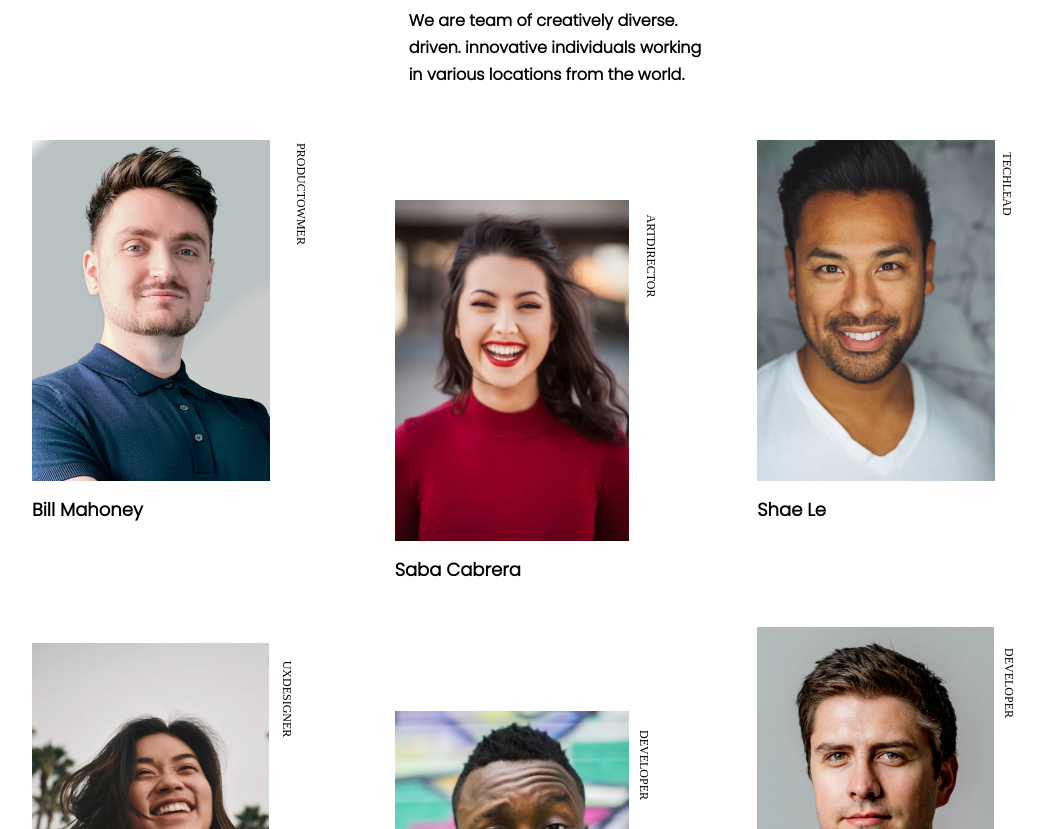
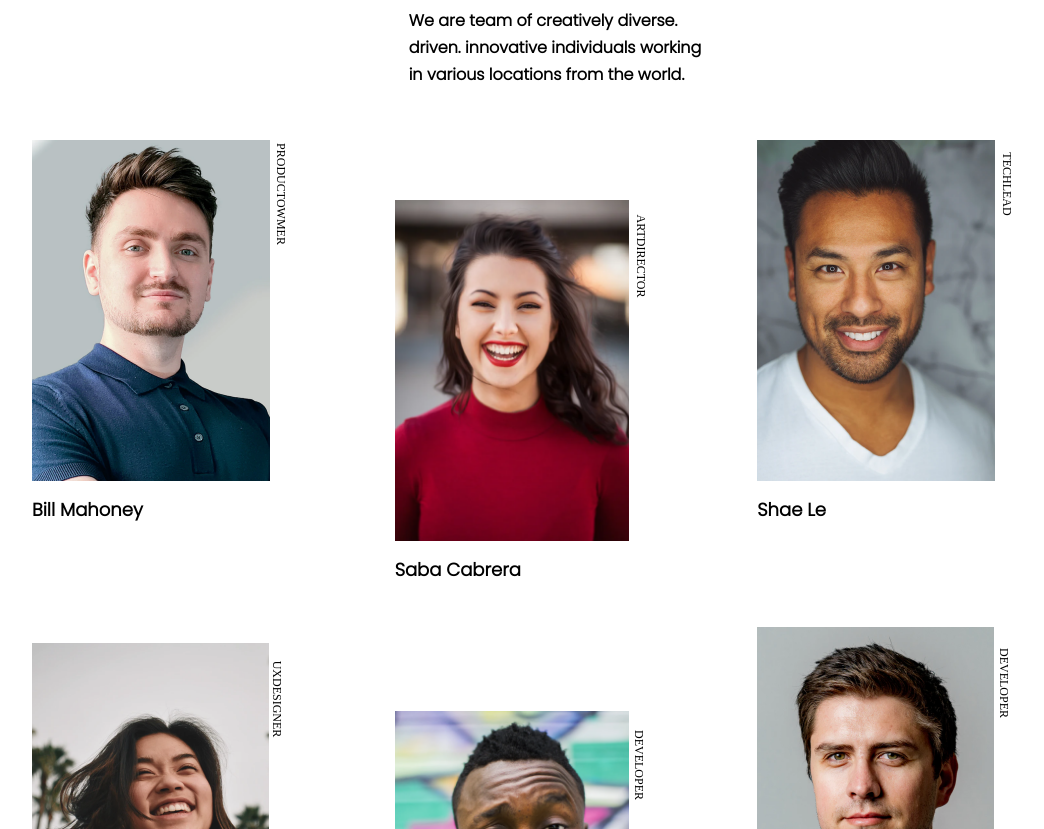
Before and after one commit to mdanieladla/myteampage, a plain HTML site: page index.html in a window 1280 px wide. Shown: the part 123-952 px from the top of the page, without its empty margins (80-1124 px from the left). Drawn offline with Linux system fonts and the light colour scheme.

Commit message:
finished

```diff
--- a/styles/main.css
+++ b/styles/main.css
@@ -200,11 +200,6 @@ img{
     grid-template-columns: 1fr 1fr 1fr;
 }
 
-/* .info__container{
-    display: flex;
-    align-items: flex-start;
-} */
-
 img{
     width: 238px;
     height: 341px;
@@ -218,7 +213,7 @@ img{
     font-size: .75rem;
     transform: rotateZ(90deg);
     position: relative;
-    right: 20px;
+    right: 40px;
     top: 100px;
 }
 
@@ -227,7 +222,7 @@ img{
     text-transform: uppercase;
     transform: rotateZ(90deg);
     position: relative;
-    right: 20px;
+    right: 30px;
     top: 50px;
 }
 
@@ -245,7 +240,7 @@ img{
     text-transform: uppercase;
     transform: rotateZ(90deg);
     position: relative;
-    right: 20px;
+    right: 30px;
     top: 50px;
 }
 
@@ -254,7 +249,7 @@ img{
     text-transform: uppercase;
     transform: rotateZ(90deg);
     position: relative;
-    right: 20px;
+    right: 25px;
     top: 100px;
 }
 
@@ -263,7 +258,7 @@ img{
     text-transform: uppercase;
     transform: rotateZ(90deg);
     position: relative;
-    right: 20px;
+    right: 25px;
     top: 50px;
 }
 
```
